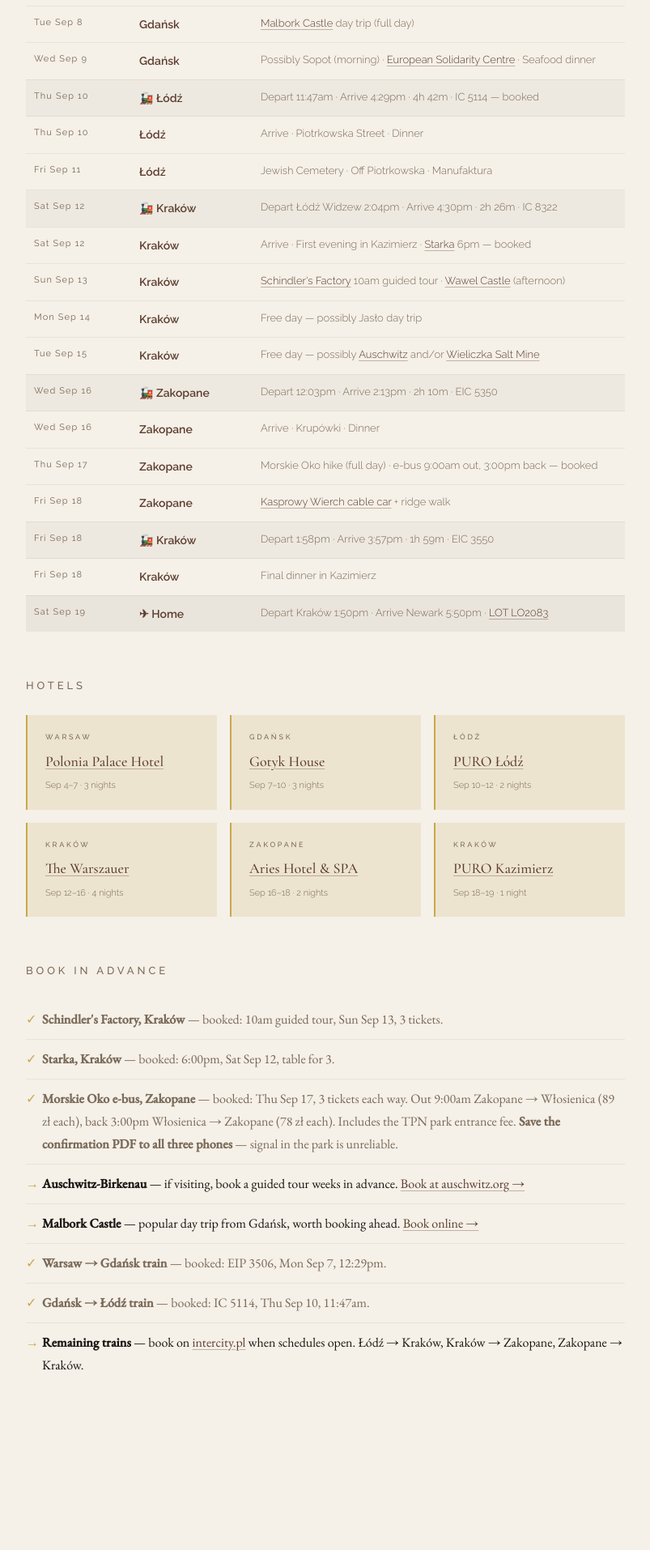
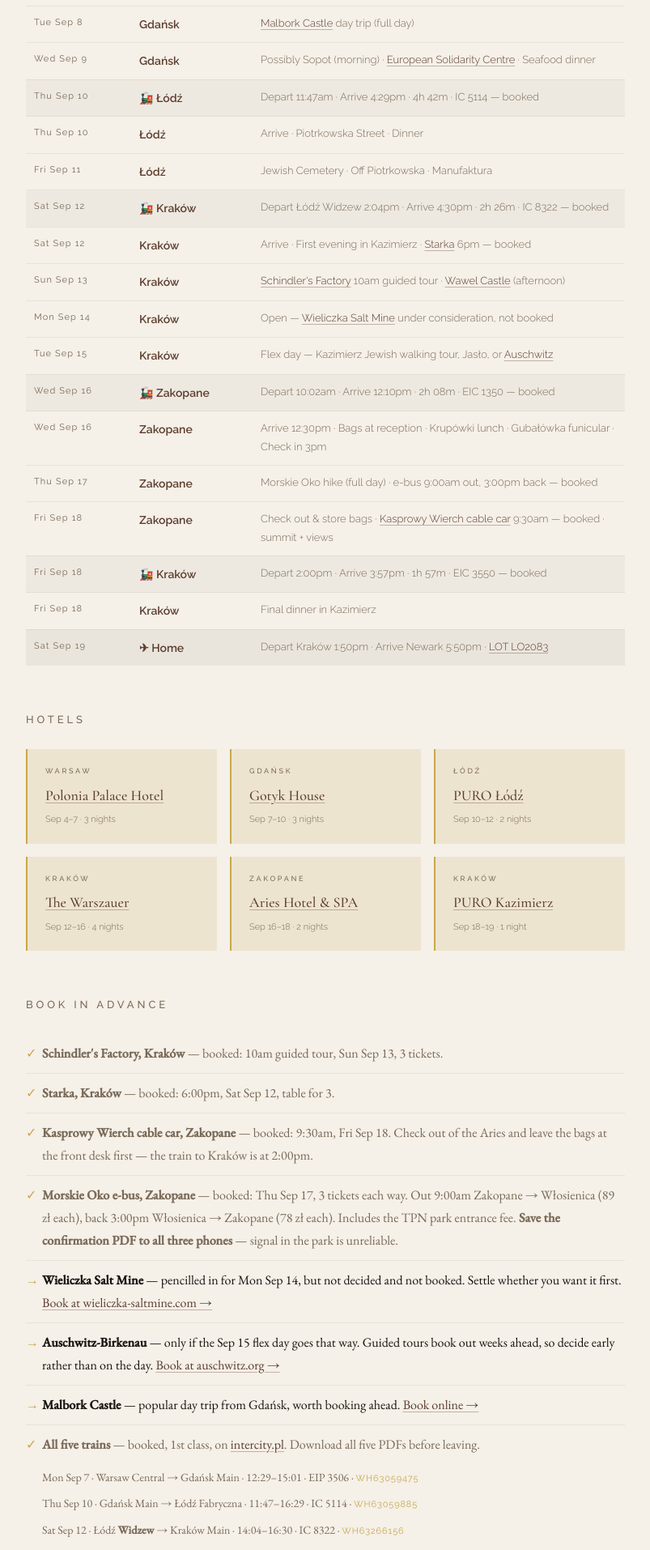
Before and after one commit to LordOfCorners/lordofcorners.github.io, a Jekyll site: the page poland-itinerary.html, which Jekyll copies as it is, in a window 1280 px wide. Shown: the part 1124-3038 px from the top of the page at 81% size, without its empty margins (238-1041 px from the left). Built offline with Jekyll 4.4.1, drawn with Linux system fonts in a browser that asks for light colours; before the commit the page ends 2934 px from its top, so only the background shows below that; some of the changed text lies outside the part shown.

Commit message:
Add remaining bookings, rework Zakopane and Kraków days
Trains: all five booked, listed with ticket numbers. Kraków→Zakopane
corrected to 10:02→12:10 EIC 1350 (was 12:03→2:13 EIC 5350) and
Zakopane→Kraków to 2:00pm.

Zakopane: Kasprowy Wierch 9:30am booked, Gubałówka added to the Sep 16
afternoon, Sep 16 reworked around the 3pm hotel check-in.

Kraków: Sep 14 open with Wieliczka undecided, Sep 15 now the flex day
(Kazimierz walking tour, Jasło, or Auschwitz).

Fix Paris departure date — memoir gives fall 1947, not September 1948.

Keep fixed times only where someone else set them; drop invented
minute-by-minute scheduling.

Co-Authored-By: Claude Opus 5 <noreply@anthropic.com>

```diff
--- a/poland-itinerary.html
+++ b/poland-itinerary.html
@@ -324,6 +324,28 @@
   .book-list li.booked::before { content: '✓'; }
   .book-list li.booked { color: var(--muted); }
 
+  .ticket-sublist {
+    margin: 10px 0 2px;
+    padding: 0;
+    list-style: none;
+  }
+
+  .ticket-sublist li {
+    padding: 4px 0;
+    border-bottom: none;
+    font-size: 14px;
+    color: var(--muted);
+  }
+
+  .ticket-sublist li::before { content: none; }
+
+  .ticket-num {
+    font-family: 'Raleway', sans-serif;
+    font-size: 11px;
+    letter-spacing: 0.08em;
+    color: var(--gold);
+  }
+
   .book-list a {
     color: var(--rust);
     text-decoration: underline;
@@ -880,7 +902,7 @@
           <tr class="transport-row">
             <td class="date-col"><span class="day-abbr">Sat </span>Sep 12</td>
             <td class="place-col">🚂 Kraków</td>
-            <td class="notes-col">Depart Łódź Widzew 2:04pm · Arrive 4:30pm · 2h 26m · IC 8322</td>
+            <td class="notes-col">Depart Łódź Widzew 2:04pm · Arrive 4:30pm · 2h 26m · IC 8322 — booked</td>
           </tr>
           <tr>
             <td class="date-col"><span class="day-abbr">Sat </span>Sep 12</td>
@@ -895,22 +917,22 @@
           <tr>
             <td class="date-col"><span class="day-abbr">Mon </span>Sep 14</td>
             <td class="place-col">Kraków</td>
-            <td class="notes-col">Free day — possibly Jasło day trip</td>
+            <td class="notes-col">Open — <a href="https://www.wieliczka-saltmine.com/" target="_blank">Wieliczka Salt Mine</a> under consideration, not booked</td>
           </tr>
           <tr>
             <td class="date-col"><span class="day-abbr">Tue </span>Sep 15</td>
             <td class="place-col">Kraków</td>
-            <td class="notes-col">Free day — possibly <a href="https://www.auschwitz.org/" target="_blank">Auschwitz</a> and/or <a href="https://www.wieliczka-saltmine.com/" target="_blank">Wieliczka Salt Mine</a></td>
+            <td class="notes-col">Flex day — Kazimierz Jewish walking tour, Jasło, or <a href="https://www.auschwitz.org/" target="_blank">Auschwitz</a></td>
           </tr>
           <tr class="transport-row">
             <td class="date-col"><span class="day-abbr">Wed </span>Sep 16</td>
             <td class="place-col">🚂 Zakopane</td>
-            <td class="notes-col">Depart 12:03pm · Arrive 2:13pm · 2h 10m · EIC 5350</td>
+            <td class="notes-col">Depart 10:02am · Arrive 12:10pm · 2h 08m · EIC 1350 — booked</td>
           </tr>
           <tr>
             <td class="date-col"><span class="day-abbr">Wed </span>Sep 16</td>
             <td class="place-col">Zakopane</td>
-            <td class="notes-col">Arrive · Krupówki · Dinner</td>
+            <td class="notes-col">Arrive 12:30pm · Bags at reception · Krupówki lunch · Gubałówka funicular · Check in 3pm</td>
           </tr>
           <tr>
             <td class="date-col"><span class="day-abbr">Thu </span>Sep 17</td>
@@ -920,12 +942,12 @@
           <tr>
             <td class="date-col"><span class="day-abbr">Fri </span>Sep 18</td>
             <td class="place-col">Zakopane</td>
-            <td class="notes-col"><a href="https://www.pkl.pl/kasprowy-wierch/kolej-linowa-kasprowy-wierch.html?setlang=2" target="_blank">Kasprowy Wierch cable car</a> + ridge walk</td>
+            <td class="notes-col">Check out &amp; store bags · <a href="https://www.pkl.pl/kasprowy-wierch/kolej-linowa-kasprowy-wierch.html?setlang=2" target="_blank">Kasprowy Wierch cable car</a> 9:30am — booked · summit + views</td>
           </tr>
           <tr class="transport-row">
             <td class="date-col"><span class="day-abbr">Fri </span>Sep 18</td>
             <td class="place-col">🚂 Kraków</td>
-            <td class="notes-col">Depart 1:58pm · Arrive 3:57pm · 1h 59m · EIC 3550</td>
+            <td class="notes-col">Depart 2:00pm · Arrive 3:57pm · 1h 57m · EIC 3550 — booked</td>
           </tr>
           <tr>
             <td class="date-col"><span class="day-abbr">Fri </span>Sep 18</td>
@@ -982,12 +1004,20 @@
       <ul class="book-list">
         <li class="booked"><strong>Schindler's Factory, Kraków</strong> — booked: 10am guided tour, Sun Sep 13, 3 tickets.</li>
         <li class="booked"><strong>Starka, Kraków</strong> — booked: 6:00pm, Sat Sep 12, table for 3.</li>
+        <li class="booked"><strong>Kasprowy Wierch cable car, Zakopane</strong> — booked: 9:30am, Fri Sep 18. Check out of the Aries and leave the bags at the front desk first — the train to Kraków is at 2:00pm.</li>
         <li class="booked"><strong>Morskie Oko e-bus, Zakopane</strong> — booked: Thu Sep 17, 3 tickets each way. Out 9:00am Zakopane → Włosienica (89 zł each), back 3:00pm Włosienica → Zakopane (78 zł each). Includes the TPN park entrance fee. <strong>Save the confirmation PDF to all three phones</strong> — signal in the park is unreliable.</li>
-        <li><strong>Auschwitz-Birkenau</strong> — if visiting, book a guided tour weeks in advance. <a href="https://www.auschwitz.org/" target="_blank">Book at auschwitz.org →</a></li>
+        <li><strong>Wieliczka Salt Mine</strong> — pencilled in for Mon Sep 14, but not decided and not booked. Settle whether you want it first. <a href="https://www.wieliczka-saltmine.com/" target="_blank">Book at wieliczka-saltmine.com →</a></li>
+        <li><strong>Auschwitz-Birkenau</strong> — only if the Sep 15 flex day goes that way. Guided tours book out weeks ahead, so decide early rather than on the day. <a href="https://www.auschwitz.org/" target="_blank">Book at auschwitz.org →</a></li>
         <li><strong>Malbork Castle</strong> — popular day trip from Gdańsk, worth booking ahead. <a href="https://www.zamek.malbork.pl/en" target="_blank">Book online →</a></li>
-        <li class="booked"><strong>Warsaw → Gdańsk train</strong> — booked: EIP 3506, Mon Sep 7, 12:29pm.</li>
-        <li class="booked"><strong>Gdańsk → Łódź train</strong> — booked: IC 5114, Thu Sep 10, 11:47am.</li>
-        <li><strong>Remaining trains</strong> — book on <a href="https://www.intercity.pl/en/" target="_blank">intercity.pl</a> when schedules open. Łódź → Kraków, Kraków → Zakopane, Zakopane → Kraków.</li>
+        <li class="booked"><strong>All five trains</strong> — booked, 1st class, on <a href="https://www.intercity.pl/en/" target="_blank">intercity.pl</a>. Download all five PDFs before leaving.
+          <ul class="ticket-sublist">
+            <li>Mon Sep 7 · Warsaw Central → Gdańsk Main · 12:29–15:01 · EIP 3506 · <span class="ticket-num">WH63059475</span></li>
+            <li>Thu Sep 10 · Gdańsk Main → Łódź Fabryczna · 11:47–16:29 · IC 5114 · <span class="ticket-num">WH63059885</span></li>
+            <li>Sat Sep 12 · Łódź <strong>Widzew</strong> → Kraków Main · 14:04–16:30 · IC 8322 · <span class="ticket-num">WH63266156</span></li>
+            <li>Wed Sep 16 · Kraków Main → Zakopane · 10:02–12:10 · EIC 1350 · <span class="ticket-num">WH63519692</span></li>
+            <li>Fri Sep 18 · Zakopane → Kraków Main · 14:00–15:57 · EIC 3550 · <span class="ticket-num">WH63519693</span></li>
+          </ul>
+        </li>
       </ul>
     </div>
 
@@ -1157,7 +1187,7 @@
         <div class="day-label">Sat Sep 12</div>
         <div class="day-title">Morning Wander · Train to Kraków</div>
         <div class="day-body">
-          <p>Morning wander — murals, woonerfs, the Museum of the City of Łódź in Poznański's Neo-Baroque palace. Board at <strong>Łódź Widzew</strong>, not Fabryczna — about 15 minutes by taxi from PURO, so leave the hotel by around 1:30pm. Train departs <strong>2:04pm</strong>, arrives Kraków <strong>4:30pm</strong> (2h 26m) — IC 8322.</p>
+          <p>Morning wander — murals, woonerfs, the Museum of the City of Łódź in Poznański's Neo-Baroque palace. Board at <strong>Łódź Widzew</strong>, not Fabryczna — it's a taxi ride out from the center, unlike the station you arrived at. Train departs <strong>2:04pm</strong>, arrives Kraków <strong>4:30pm</strong> (2h 26m) — IC 8322.</p>
         </div>
       </div>
     </div>
@@ -1169,13 +1199,13 @@
         <span class="city-name">Kraków</span>
         <span class="city-dates">Sep 12–16 · 4 Nights · The Warszauer</span>
       </div>
-      <div class="city-adam-dates">Adam's connection: He lived at Świętego Sebastiana 5 — steps from Kazimierz, the historic Jewish quarter — from August 1947 until he left for Paris in September 1948. The Wistreich family (Reggie, Eva, Hugo, Aunt Hanka, Uncle Staszek) also lived in Kraków after returning from Kazakhstan. He visited again in 1976.</div>
+      <div class="city-adam-dates">Adam's connection: He lived at Świętego Sebastiana 5 — steps from Kazimierz, the historic Jewish quarter — in 1947, the year he left Poland for Paris. The Wistreich family (Reggie, Eva, Hugo, Aunt Hanka, Uncle Staszek) also lived in Kraków after returning from Kazakhstan. He visited again in 1976.</div>
 
       <div class="day-block">
         <div class="day-label">Sat Sep 12</div>
         <div class="day-title">Arrive Kraków · First Evening in Kazimierz</div>
         <div class="day-body">
-          <p>Arrive 4:30pm. Check in to The Warszauer — a 10-room boutique hotel in Kazimierz with a rooftop terrace overlooking the historic Jewish quarter. Walk to Świętego Sebastiana 5 — Adam's address from 1947 to 1948, a short walk from the hotel. Spend the evening in Kazimierz: synagogues, Jewish bookshops, restaurants, bars.</p>
+          <p>Arrive 4:30pm. Check in to The Warszauer — a 10-room boutique hotel in Kazimierz with a rooftop terrace overlooking the historic Jewish quarter. Walk to Świętego Sebastiana 5 — Adam's address in 1947, a short walk from the hotel. Spend the evening in Kazimierz: synagogues, Jewish bookshops, restaurants, bars.</p>
 
           <p style="margin-top:14px;">Dinner at <a href="https://starka.com.pl/en/" target="_blank"><strong>Starka</strong></a> at <strong>6:00pm</strong> — a traditional Polish restaurant in Kazimierz, known for pierogi, beef cheeks, and house-infused vodkas. <span class="booking-note"><strong>Booked</strong> — 6:00pm, table for 3</span></p>
 
@@ -1198,9 +1228,23 @@
 
       <div class="day-block">
         <div class="day-label">Mon Sep 14</div>
-        <div class="day-title">Free Day — Possibly Jasło Day Trip</div>
-        <div class="day-body">
-          <p>A free day — or a day trip to Jasło, about 2 hours by train. Jasło is Adam's hometown, where he grew up from age 5 to 17. The Rynek (market square) still has the house where he lived. The Jasiołka river where he and Reggie kayaked and baked potatoes in the ashes. Monastery Hill where he had his first kiss. The Boys' High School from which he was expelled just before the war began.</p>
+        <div class="day-title">Open — Wieliczka Salt Mine Under Consideration</div>
+        <div class="day-body">
+          <p><a href="https://www.wieliczka-saltmine.com/" target="_blank"><strong>Wieliczka Salt Mine</strong></a> — a UNESCO World Heritage site about 30 minutes from Kraków, where seven centuries of miners carved chapels, chandeliers and an entire underground cathedral out of rock salt. The standard tourist route is roughly two hours, a lot of it on stairs. A completely different kind of day from the rest of this trip.</p>
+
+          <p style="margin-top:14px;"><strong>Not decided and not booked.</strong> Still an open question whether it's worth the half day at all — the stairs are a real consideration, and it's the one stop on this trip with no family connection. If it's a no, this becomes a second open day in Kraków, which is no bad thing after a week of moving. <a href="https://www.wieliczka-saltmine.com/" target="_blank" class="booking-note"><strong>Decide, then book</strong> — wieliczka-saltmine.com</a></p>
+        </div>
+      </div>
+
+      <div class="day-block">
+        <div class="day-label">Tue Sep 15</div>
+        <div class="day-title">Flex Day</div>
+        <div class="day-body">
+          <p>The last full day in Kraków, deliberately left open — whatever hasn't happened yet lands here. Three candidates, in rough order of likelihood:</p>
+
+          <p style="margin-top:14px;"><strong>Jewish walking tour of Kazimierz</strong> — the quarter you've been sleeping in all week, walked properly with a guide: the seven historic synagogues, Szeroka Street, the ghetto wall fragments across the river in Podgórze, and Plac Bohaterów Getta. Half a day, no travel, and it connects directly to Adam's year in this city. Currently the most likely option.</p>
+
+          <p style="margin-top:14px;"><strong>Jasło</strong> — about 2 hours by train, and <em>pending a family decision</em>. Adam's hometown, where he grew up from age 5 to 17. The Rynek (market square) still has the house where he lived. The Jasiołka river where he and Reggie kayaked and baked potatoes in the ashes. Monastery Hill where he had his first kiss. The Boys' High School from which he was expelled just before the war began. It's a long day out and an emotionally heavy one — worth going only if everyone wants to.</p>
 
           <div class="photo photo-full">
             <img src="images/adam/jaslo-rynek-postcard.png" alt="Jasło Rynek, prewar postcard">
@@ -1224,16 +1268,8 @@
           </div>
 
           <p>The family that filled this town with life was almost entirely lost in the war. Uncle Dulek, Aunt Manka, cousins Renatka and Jasia — Adam's closest companions growing up — were among those who didn't survive. Of the children in the family photograph from Jasło, he was the only one left.</p>
-        </div>
-      </div>
-
-      <div class="day-block">
-        <div class="day-label">Tue Sep 15</div>
-        <div class="day-title">Free Day — Possibly Auschwitz and/or Wieliczka Salt Mine</div>
-        <div class="day-body">
-          <p>A free day in Kraków, or one of two possible day trips:</p>
-          <p><strong>Auschwitz-Birkenau</strong> — Adam's Uncle Mundek and his wife were taken here after fleeing Vienna. Adam's father Jacob almost certainly died on the train to this camp at age 54. A profound and deeply personal visit. <a href="https://www.auschwitz.org/" target="_blank" class="booking-note"><strong>Book guided tour weeks in advance</strong> at auschwitz.org</a></p>
-          <p style="margin-top:14px;"><strong><a href="https://www.wieliczka-saltmine.com/" target="_blank">Wieliczka Salt Mine</a></strong> — a UNESCO World Heritage site 30 minutes from Kraków, with an underground cathedral carved entirely from salt. A completely different kind of day.</p>
+
+          <p style="margin-top:14px;"><strong>Auschwitz-Birkenau</strong> — currently the least likely of the three, but it belongs on the list. Adam's Uncle Mundek and his wife were taken here after fleeing Vienna. Adam's father Jacob almost certainly died on the train to this camp at age 54. If it happens it needs a guided tour booked well in advance, so decide early rather than on the day. <a href="https://www.auschwitz.org/" target="_blank" class="booking-note"><strong>Book guided tour weeks in advance</strong> at auschwitz.org</a></p>
 
           <div class="memoir-quote">
             <div class="memoir-quote-label">From the memoir — Uncle Mundek</div>
@@ -1245,9 +1281,9 @@
 
       <div class="day-block">
         <div class="day-label">Wed Sep 16</div>
-        <div class="day-title">Morning Free · Train to Zakopane</div>
-        <div class="day-body">
-          <p>Morning free in Kazimierz. Train departs <strong>12:03pm</strong>, arrives Zakopane <strong>2:13pm</strong> (2h 10m) — EIC 5350.</p>
+        <div class="day-title">Early Train to Zakopane</div>
+        <div class="day-body">
+          <p>Check out and head to Kraków Główny, about 15 minutes from Kazimierz. Train departs <strong>10:02am</strong>, arrives Zakopane <strong>12:10pm</strong> (2h 08m) — EIC 1350, 1st class. <span class="booking-note"><strong>Booked</strong> — WH63519692</span></p>
         </div>
       </div>
     </div>
@@ -1263,9 +1299,13 @@
 
       <div class="day-block">
         <div class="day-label">Wed Sep 16</div>
-        <div class="day-title">Arrive Zakopane · Krupówki · Dinner</div>
-        <div class="day-body">
-          <p>Arrive 2:13pm by train. Check in to Aries Hotel & SPA — centrally located, with thermal pool, outdoor jacuzzis, sauna, and breakfast included. Walk Krupówki, Zakopane's pedestrian street lined with stalls selling oscypek (smoked sheep's cheese), mountain food and crafts. The Tatra peaks rise dramatically on every side.</p>
+        <div class="day-title">Arrive Zakopane · Krupówki · Gubałówka</div>
+        <div class="day-body">
+          <p>Arrive about 12:30pm. <strong>Check-in at the Aries isn't until 3:00pm</strong> — leave the bags at reception and go straight out. Krupówki is a five-minute walk: lunch there, then wander Zakopane's pedestrian street, lined with stalls selling oscypek (smoked sheep's cheese), mountain food and crafts. The Tatra peaks rise dramatically on every side.</p>
+
+          <p style="margin-top:14px;"><strong>Gubałówka</strong> in the afternoon — the funicular runs up from the top of Krupówki to a ridge with a panoramic view straight across at the Tatras, plus stalls, grilled food and a toboggan run at the top. No booking needed, just walk up and buy tickets. An easy first afternoon that gets you the big mountain view without a hike.</p>
+
+          <p style="margin-top:14px;">Back to the Aries after 3:00pm to check in properly — thermal pool, outdoor jacuzzis, sauna, breakfast included. Dinner in town.</p>
 
           <div class="memoir-quote">
             <div class="memoir-quote-label">From the memoir</div>
@@ -1286,18 +1326,17 @@
         <div class="day-body">
           <p>The crown jewel of the Tatras — a glacial lake at 1,395 metres, surrounded by soaring peaks. The e-bus runs all the way to Włosienica, past the usual Palenica Białczańska trailhead, which cuts the walk down to about 1.5km each way instead of the full two-hour approach. That is what makes this a comfortable day for three rather than a long slog.</p>
 
+          <p style="margin-top:14px;">Two fixed points, and the rest is yours: <strong>the 9:00am e-bus out from the TPN Nature Education Center</strong> (ul. Chałubińskiego 42), and <strong>the 3:00pm bus back from Włosienica</strong>. Arrange the ride to the pickup with the front desk the night before — Uber and Bolt are unreliable in Zakopane that early, and a local bus works too. The ride out is about 40 minutes, then a 20–30 minute walk to the lake, which leaves roughly four hours there.</p>
+
+          <p style="margin-top:14px;">Things worth knowing before you go:</p>
+
           <ul class="find-list">
-            <li><strong>~8:30am</strong> — Taxi from the Aries to the TPN Nature Education Center, ul. Chałubińskiego 42. Book it through the front desk the night before; Uber and Bolt are unreliable in Zakopane that early. A local bus to the pickup point is a workable backup. Aim to be there by <strong>8:45am</strong>.</li>
-            <li><strong>9:00am</strong> — E-bus to Włosienica, about 40 minutes (30 to Palenica Białczańska, then 10 more to Włosienica).</li>
-            <li><strong>~9:45am</strong> — Walk the 1.5km from Włosienica to the lake, 20–30 minutes.</li>
-            <li><strong>~10:15am</strong> — Arrive Morskie Oko. About four and a quarter hours at the lake.</li>
-            <li><strong>Optional</strong> — Michael's solo side trip up to Czarny Staw pod Rysami, 1.5–2 hours round trip. Steep but a moderate marked trail. This is <em>not</em> the Rysy summit, which is a serious technical climb — do not confuse the two.</li>
-            <li><strong>Meanwhile</strong> — Parents rest and eat at the PTTK mountain hut restaurant on the lake. Open 9am–6pm in low season. <strong>Cash only, no cards</strong> — bring złoty.</li>
-            <li><strong>~2:30pm</strong> — Leave the lake, walk back to Włosienica.</li>
-            <li><strong>3:00pm</strong> — E-bus back to Zakopane, arriving around 3:45–3:50pm.</li>
+            <li>The <strong>PTTK mountain hut</strong> restaurant at the lake is <strong>cash only</strong> — bring złoty. Open 9am–6pm in low season.</li>
+            <li>If Michael wants the side trip up to <strong>Czarny Staw pod Rysami</strong>, it's 1.5–2 hours round trip on a steep but moderate marked trail. This is <em>not</em> the Rysy summit, which is a serious technical climb — do not confuse the two.</li>
+            <li>Keep the ticket PDF on all three phones. Signal in the park is unreliable.</li>
           </ul>
 
-          <p>Back at the Aries for the thermal pool, jacuzzis and sauna.</p>
+          <p>Back at the Aries afterwards for the thermal pool, jacuzzis and sauna.</p>
 
           <span class="booking-note"><strong>Booked</strong> — E-bus 3 out / 3 back · 89 zł &amp; 78 zł each · TPN entry included · PDF on phones</span>
         </div>
@@ -1307,7 +1346,13 @@
         <div class="day-label">Fri Sep 18</div>
         <div class="day-title">Kasprowy Wierch Cable Car · Train to Kraków</div>
         <div class="day-body">
-          <p>Early start — <a href="https://www.pkl.pl/kasprowy-wierch/kolej-linowa-kasprowy-wierch.html?setlang=2" target="_blank">cable car up Kasprowy Wierch</a> (opens ~7:30am). Walk the ridge for as long as you like — even an hour at the top with those views is worth it. Return by cable car and check out. Train departs <strong>1:58pm</strong>, arrives Kraków <strong>3:57pm</strong> (1h 59m) — EIC 3550.</p>
+          <p>Check out before leaving and arrange luggage storage with reception — you won't be back for the bags until around midday. Kuźnice is a short taxi or bus ride from the center; sort out which the night before.</p>
+
+          <p style="margin-top:14px;"><a href="https://www.pkl.pl/kasprowy-wierch/kolej-linowa-kasprowy-wierch.html?setlang=2" target="_blank">Cable car up Kasprowy Wierch</a>, <strong>9:30am slot — be at the base station by 9:10am</strong>. ID is checked 20 minutes before the slot and there's a boarding queue after that, so this is the one hard deadline of the day. <strong>Michael is the named passenger on all three tickets and the one whose ID gets verified — bring his passport.</strong> <span class="booking-note"><strong>Booked</strong> — 9:30am cable car</span></p>
+
+          <p style="margin-top:14px;">You get a fixed <strong>1 hour 40 minutes</strong> on top. Lunch is at <strong>Poziom 1959</strong>, the summit restaurant — eat up there rather than in town. Wander the summit area and step out along the ridge a little if everyone's comfortable, but the full traverse toward Kopa Kondracka and Giewont is a serious multi-hour hike and isn't the plan.</p>
+
+          <p style="margin-top:14px;">Back down late morning, collect the bags, and on to the station. Train departs <strong>2:00pm</strong>, arrives Kraków <strong>3:57pm</strong> (1h 57m) — EIC 3550, 1st class. There's comfortable margin between the cable car and the train. <span class="booking-note"><strong>Booked</strong> — WH63519693</span></p>
         </div>
       </div>
     </div>
```
